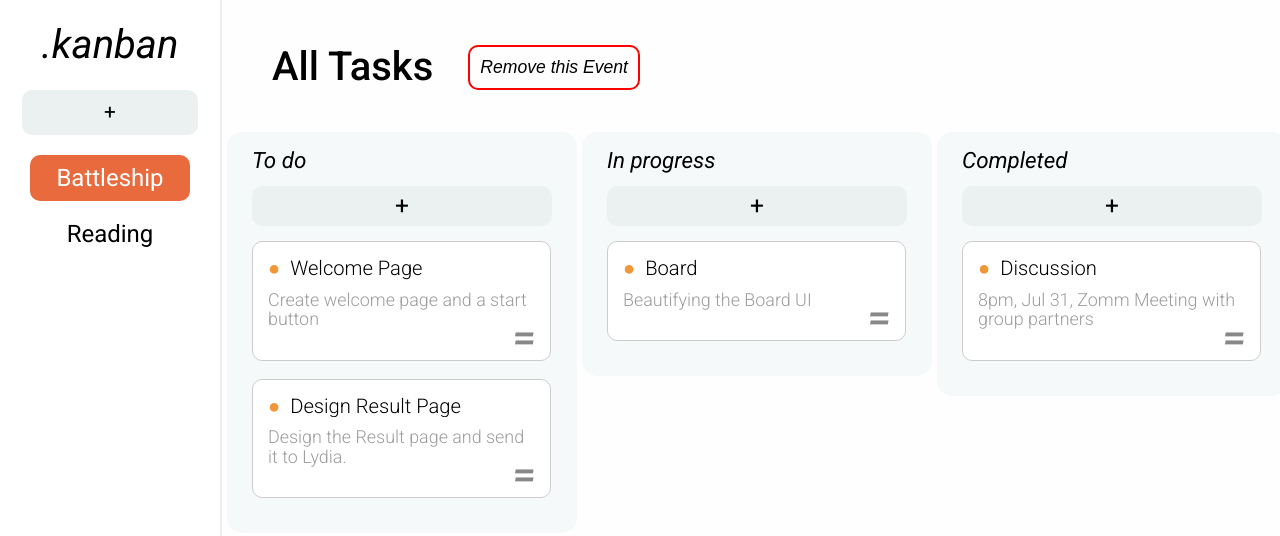
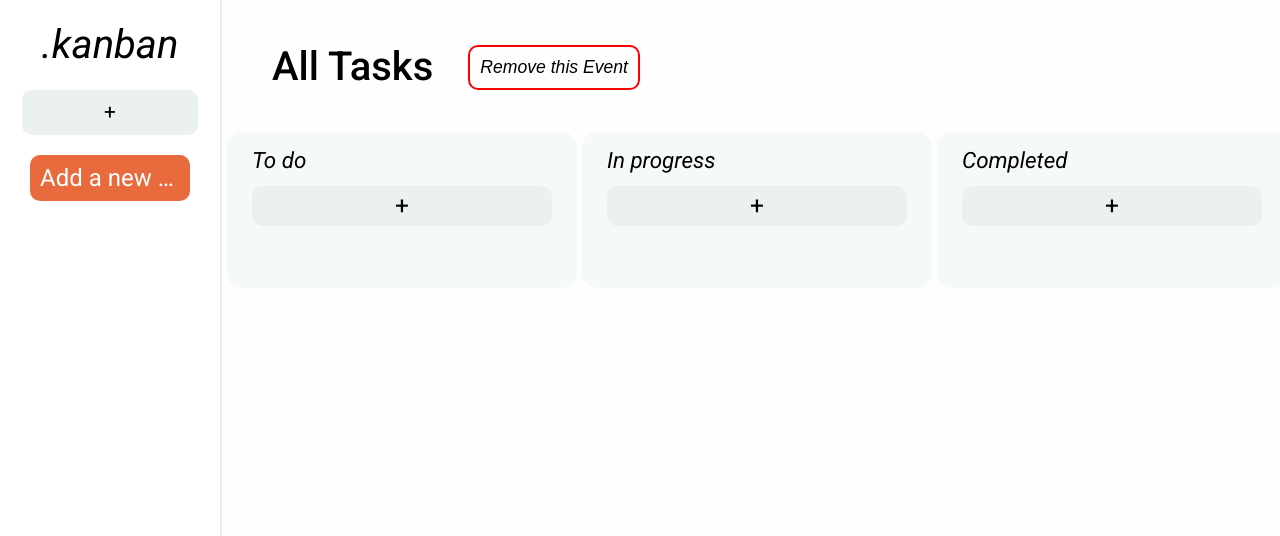
Before and after one commit to jackyrwj/react-todo-list, a React (Vite) app: page / in a window 1280 px wide. Shown: the top 536 px of the page. Built offline with nearby package versions, Linux system fonts and the light colour scheme.

Commit message:
feat: use localStorage

```diff
--- a/src/App.jsx
+++ b/src/App.jsx
@@ -4,69 +4,100 @@
 import React from 'react';
 import EventBar from './components/EventBar';
 import TaskBox from './components/TaskBox';
-import uuid from 'react-uuid';
 
 function App() {
-  const [events, setEvents] = React.useState([
-    {
-      title: 'Battleship',
-      ['To do']: [
-        {
-          name: 'Welcome Page',
-          id: uuid(),
-          details: 'Create welcome page and a start button',
-        },
-        {
-          name: 'Design Result Page',
-          id: uuid(),
-          details: 'Design the Result page and send it to Lydia.',
-        },
-      ],
-      ['In progress']: [
-        {
-          name: 'Board',
-          id: uuid(),
-          details: 'Beautifying the Board UI',
-        },
-      ],
-      ['Completed']: [
-        {
-          name: 'Discussion',
-          id: uuid(),
-          details: '8pm, Jul 31, Zomm Meeting with group partners',
-        },
-      ],
-    },
-    {
-      title: 'Reading',
-      ['To do']: [
-        {
-          name: 'Something',
-          id: uuid(),
-          details: 'Something Something Something',
-          state: 'To do',
-        },
-      ],
-      ['In progress']: [
-        {
-          name: 'Something',
-          id: uuid(),
-          details: 'SomethingSomethingSomething',
-          state: 'In progress',
-        },
-      ],
-      ['Completed']: [
-        {
-          name: 'Something',
-          id: uuid(),
-          details: 'SomethingSomethingSomething',
-          state: 'Completed',
-        },
-      ],
-    },
-  ]);
+  const [events, setEvents] = React.useState(() => {
+    return localStorage.getItem('events')
+      ? JSON.parse(localStorage.getItem('events'))
+      : [
+          {
+            title: 'Add a new Event',
+            ['To do']: [],
+            ['In progress']: [],
+            ['Completed']: [],
+          },
+        ];
+  });
+
+  // const [events, setEvents] = React.useState([
+  //   {
+  //     title: 'Battleship',
+  //     ['To do']: [
+  //       {
+  //         name: 'Welcome Page',
+  //         id: uuid(),
+  //         details: 'Create welcome page and a start button',
+  //       },
+  //       {
+  //         name: 'Design Result Page',
+  //         id: uuid(),
+  //         details: 'Design the Result page and send it to Lydia.',
+  //       },
+  //     ],
+  //     ['In progress']: [
+  //       {
+  //         name: 'Board',
+  //         id: uuid(),
+  //         details: 'Beautifying the Board UI',
+  //       },
+  //     ],
+  //     ['Completed']: [
+  //       {
+  //         name: 'Discussion',
+  //         id: uuid(),
+  //         details: '8pm, Jul 31, Zomm Meeting with group partners',
+  //       },
+  //     ],
+  //   },
+  //   {
+  //     title: 'Reading',
+  //     ['To do']: [
+  //       {
+  //         name: 'Something',
+  //         id: uuid(),
+  //         details: 'Something Something Something',
+  //         state: 'To do',
+  //       },
+  //     ],
+  //     ['In progress']: [
+  //       {
+  //         name: 'Something',
+  //         id: uuid(),
+  //         details: 'SomethingSomethingSomething',
+  //         state: 'In progress',
+  //       },
+  //     ],
+  //     ['Completed']: [
+  //       {
+  //         name: 'Something',
+  //         id: uuid(),
+  //         details: 'SomethingSomethingSomething',
+  //         state: 'Completed',
+  //       },
+  //     ],
+  //   },
+  // ]);
 
   const [currentEvent, setCurrentEvent] = React.useState(events[0]);
+
+  React.useEffect(() => {
+    if (!events.length) {
+      localStorage.setItem(
+        'events',
+        JSON.stringify([
+          {
+            title: 'Add a new Event',
+            ['To do']: [],
+            ['In progress']: [],
+            ['Completed']: [],
+          },
+        ])
+      );
+      setEvents(JSON.parse(localStorage.getItem('events')));
+    } else {
+      localStorage.setItem('events', JSON.stringify(events));
+    }
+  }, [events]);
 
   return (
     <div className='App'>
```
